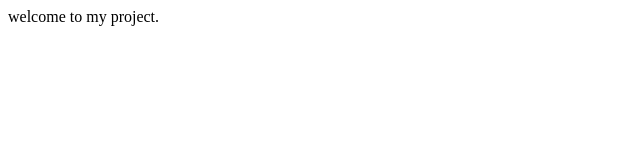
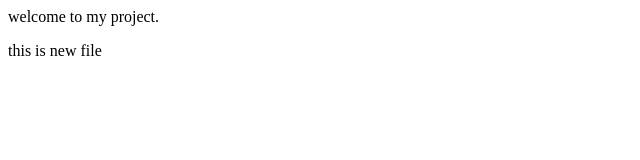
Before and after one commit to ujjawalpandeyup125-blip/ujjawal-game, a plain HTML site: page index.html in a window 1280 px wide. Shown: the full height of the page, 0-640 px from the left. Drawn offline with Linux system fonts and the light colour scheme.

Commit message:
new masssage

```diff
--- a/index.html
+++ b/index.html
@@ -1 +1,2 @@
 <p?>welcome to  my project.</p>
+<p>this is new file</p>
```
